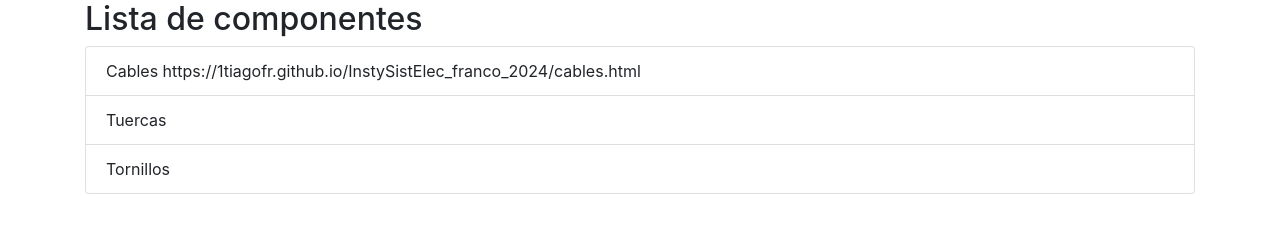
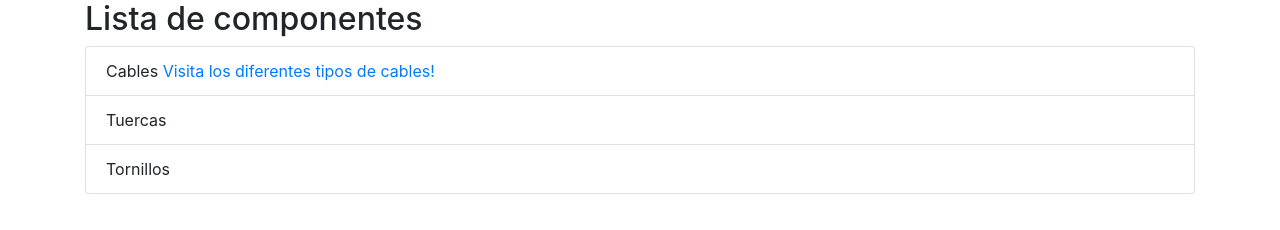
Before and after one commit to 1tiagofr/InstySistElec_franco_2024, a plain HTML site: page index.html in a window 1280 px wide. Drawn offline with nearby package versions, Linux system fonts and the light colour scheme.

Commit message:
index.html

```diff
--- a/index.html
+++ b/index.html
@@ -14,7 +14,7 @@
 <div class="container">
   <h2>Lista de componentes</h2>
   <ul class="list-group">
-    <li class="list-group-item">Cables https://1tiagofr.github.io/InstySistElec_franco_2024/cables.html</li>
+    <li class="list-group-item">Cables <a href="https://1tiagofr.github.io/InstySistElec_franco_2024/cables.html">Visita los diferentes tipos de cables!</a> </li>
     <li class="list-group-item">Tuercas</li>
     <li class="list-group-item">Tornillos</li>
   </ul>
```
